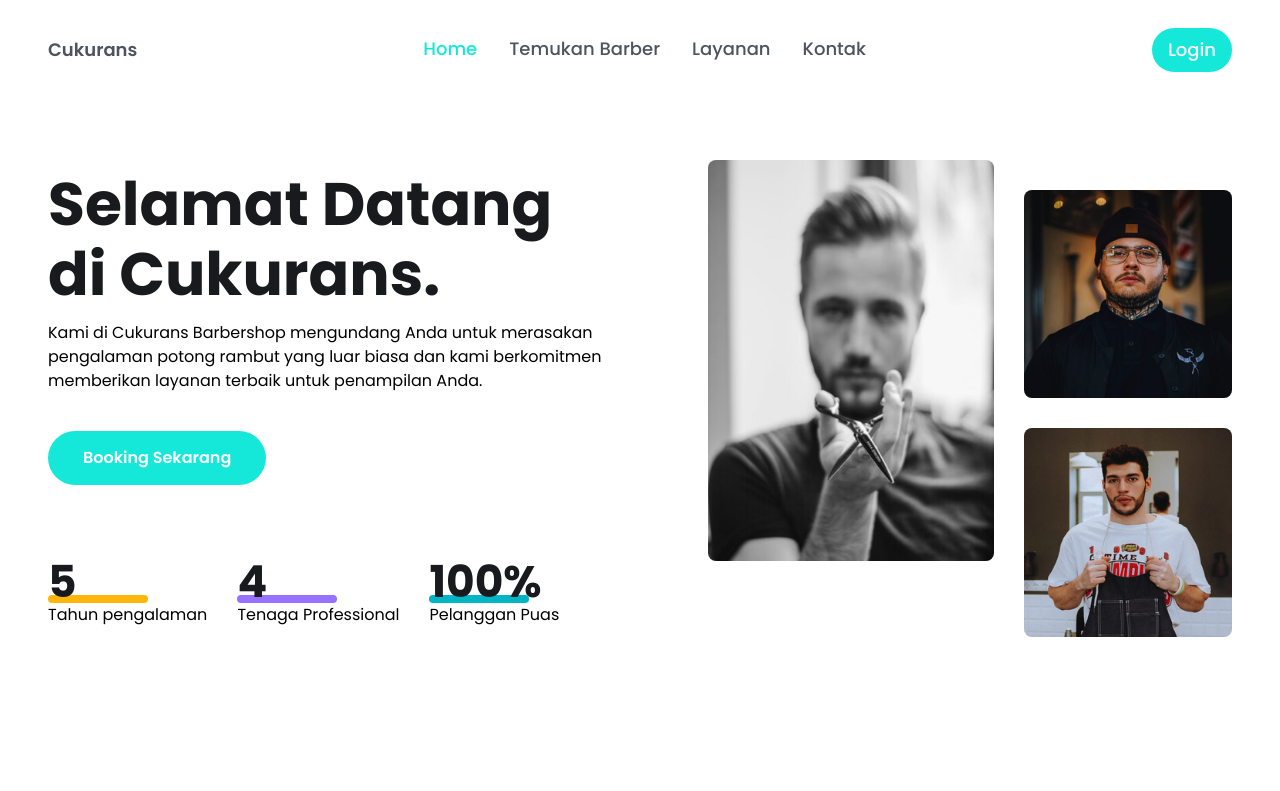
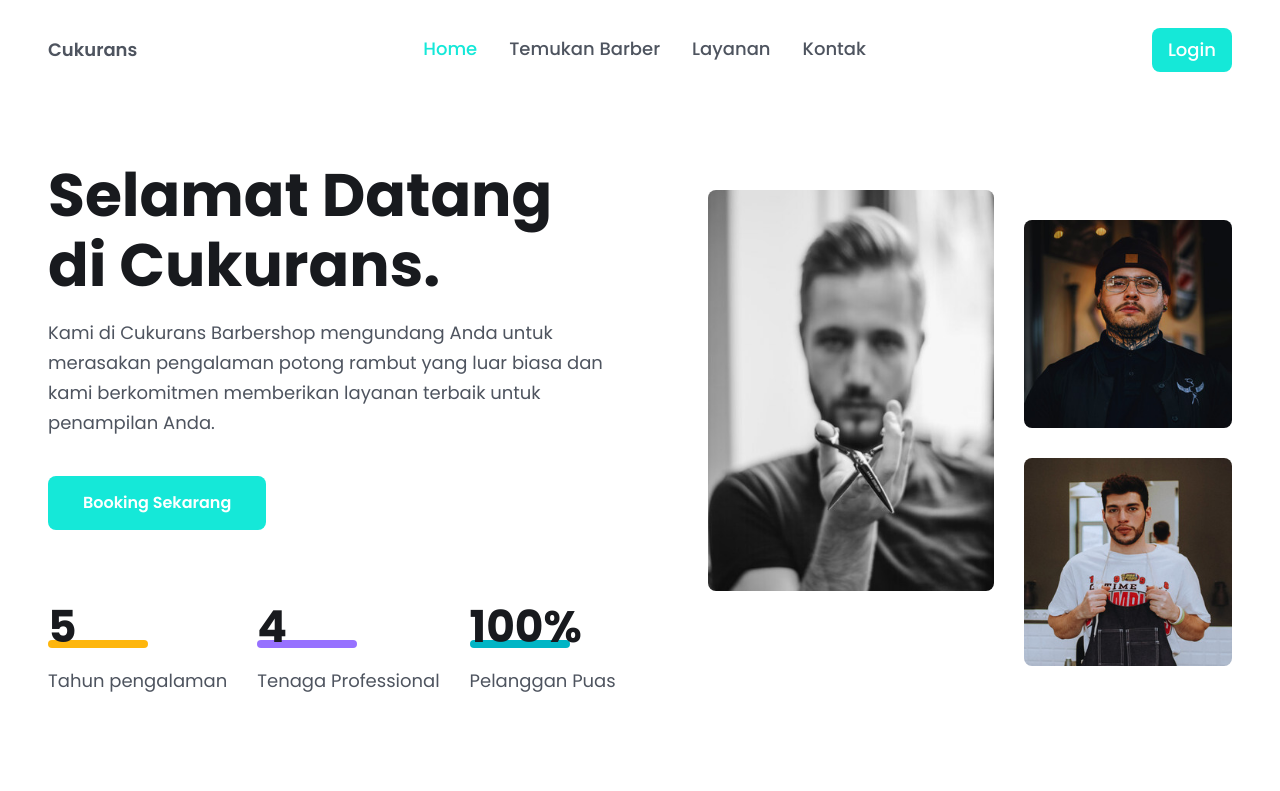
Before and after one commit to FullStack-7/cukurans-frontend, a React (Vite) app: page / in a window 1280 px wide. Shown: the top 791 px of the page. Built offline with nearby package versions, Linux system fonts and the light colour scheme.

Commit message:
{Change rounded button}

```diff
--- a/src/components/Footer/Footer.jsx
+++ b/src/components/Footer/Footer.jsx
@@ -25,10 +25,6 @@ const Links1 = [
 	{
 		path: '/services',
 		display: 'Layanan',
-	},
-	{
-		path: '/',
-		display: 'Blog',
 	},
 ];
 
--- a/src/components/Header/Header.jsx
+++ b/src/components/Header/Header.jsx
@@ -82,7 +82,7 @@ const Header = () => {
 						</div>
 
 						<Link to="/login">
-							<button className="bg-primaryColor py-2 px-4 text-white font-[500] h-[44px] flex items-center justify-center rounded-[50px] text-[18px] hover:bg-hoverColor">
+							<button className="bg-primaryColor py-2 px-4 text-white font-[500] h-[44px] flex items-center justify-center rounded-lg text-[18px] hover:bg-hoverColor">
 								Login
 							</button>
 						</Link>
--- a/src/components/Hero/HeroSection.jsx
+++ b/src/components/Hero/HeroSection.jsx
@@ -1,3 +1,4 @@
+import { Link } from 'react-router-dom';
 import hero1 from '../../assets/hero1.jpg';
 import hero2 from '../../assets/hero2.jpg';
 import hero3 from '../../assets/hero3.jpg';
@@ -15,14 +16,16 @@ const HeroSection = () => {
 								<h1 className="text-[36px] leading-[46px] text-headingColor font-[800] md:text-[60px] md:leading-[70px] mb-3">
 									Selamat Datang di Cukurans.
 								</h1>
-								<p className="text__para">
+								<p className="text_para">
 									Kami di Cukurans Barbershop mengundang Anda untuk merasakan
 									pengalaman potong rambut yang luar biasa dan kami berkomitmen
 									memberikan layanan terbaik untuk penampilan Anda.
 								</p>
-								<button className="btn hover:bg-hoverColor">
-									Booking Sekarang
-								</button>
+								<Link to="/barbers">
+									<button className="btn hover:bg-hoverColor rounded-lg">
+										Booking Sekarang
+									</button>
+								</Link>
 							</div>
 							{/* Hero */}
 							<div className="mt-[30px] lg:mt-[70px] flex flex-col lg:flex-row lg:items-center gap-5 lg:gap-[30px]">
@@ -31,21 +34,21 @@ const HeroSection = () => {
 										5
 									</h2>
 									<span className="w-[100px] block h-2 bg-yellowColor rounded-full mt-[-14px]"></span>
-									<p className="text__para">Tahun pengalaman</p>
+									<p className="text_para">Tahun pengalaman</p>
 								</div>
 								<div>
 									<h2 className="text-[25px] leading-[56px] lg:text-[44px] lg:leading-[54px] font-[700] text-headingColor">
 										4
 									</h2>
 									<span className="w-[100px] block h-2 bg-purpleColor rounded-full mt-[-14px]"></span>
-									<p className="text__para">Tenaga Professional</p>
+									<p className="text_para">Tenaga Professional</p>
 								</div>
 								<div>
 									<h2 className="text-[25px] leading-[56px] lg:text-[44px] lg:leading-[54px] font-[700] text-headingColor">
 										100%
 									</h2>
 									<span className="w-[100px] block h-2 bg-irisBlueColor rounded-full mt-[-14px]"></span>
-									<p className="text__para">Pelanggan Puas</p>
+									<p className="text_para">Pelanggan Puas</p>
 								</div>
 							</div>
 						</div>
```
